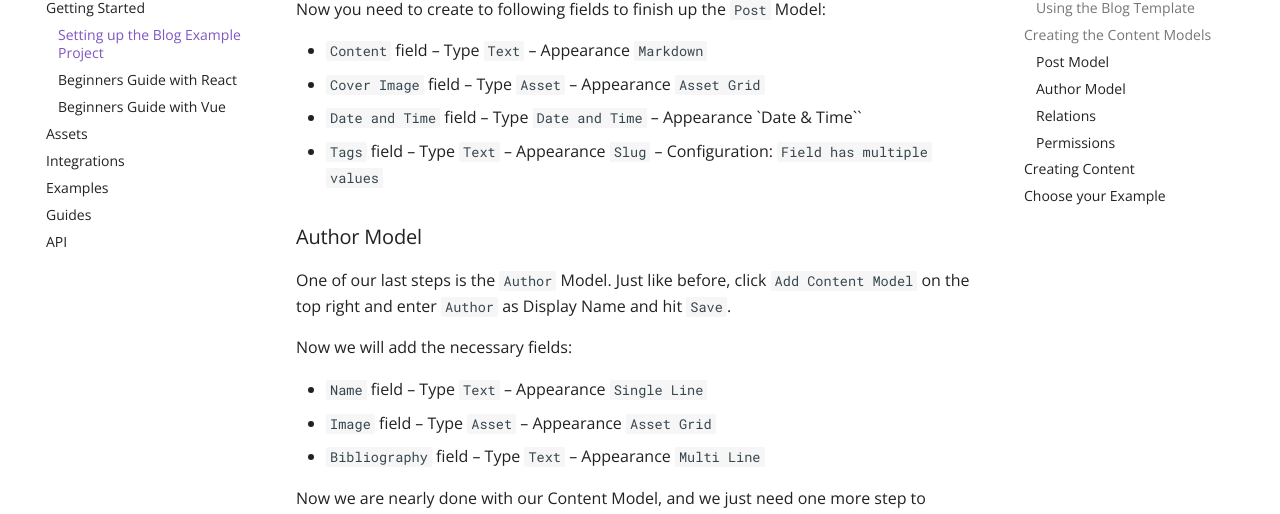
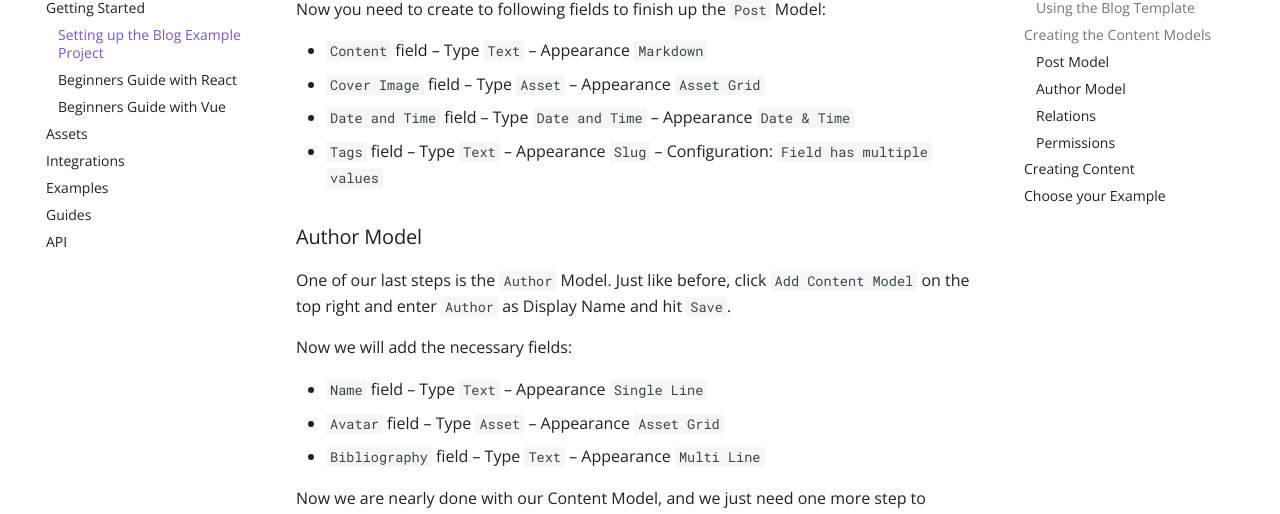
Before and after one commit to isabella232/docs-13, an MkDocs documentation site: the page built from docs/getting-started/Setting_up_the_project.md, in a window 1280 px wide and 900 px high, scrolled down 1551 px. Shown: the part 154-668 px from the top of the window. Built offline with MkDocs 1.6.1, drawn with Linux system fonts in a browser that asks for light colours; old or Windows-style settings are respelled for this version of MkDocs.

Commit message:
Update Docs

```diff
--- a/docs/getting-started/Setting_up_the_project.md
+++ b/docs/getting-started/Setting_up_the_project.md
@@ -45,7 +45,7 @@ Now you need to create to following fields to finish up the `Post` Model:
 
 - `Content` field – Type `Text` – Appearance `Markdown`
 - `Cover Image` field – Type `Asset` – Appearance `Asset Grid`
-- `Date and Time` field – Type `Date and Time` – Appearance `Date & Time``
+- `Date and Time` field – Type `Date and Time` – Appearance `Date & Time`
 - `Tags` field – Type `Text` – Appearance `Slug` – Configuration: `Field has multiple values`
 
 ### Author Model
@@ -55,7 +55,7 @@ One of our last steps is the `Author` Model. Just like before, click `Add Conten
 Now we will add the necessary fields:
 
 - `Name` field – Type `Text` – Appearance `Single Line`
-- `Image` field – Type `Asset` – Appearance `Asset Grid`
+- `Avatar` field – Type `Asset` – Appearance `Asset Grid`
 - `Bibliography` field – Type `Text` – Appearance `Multi Line`
 
 Now we are nearly done with our Content Model, and we just need one more step to connect a `Blog Post` with an `Author`.
```
